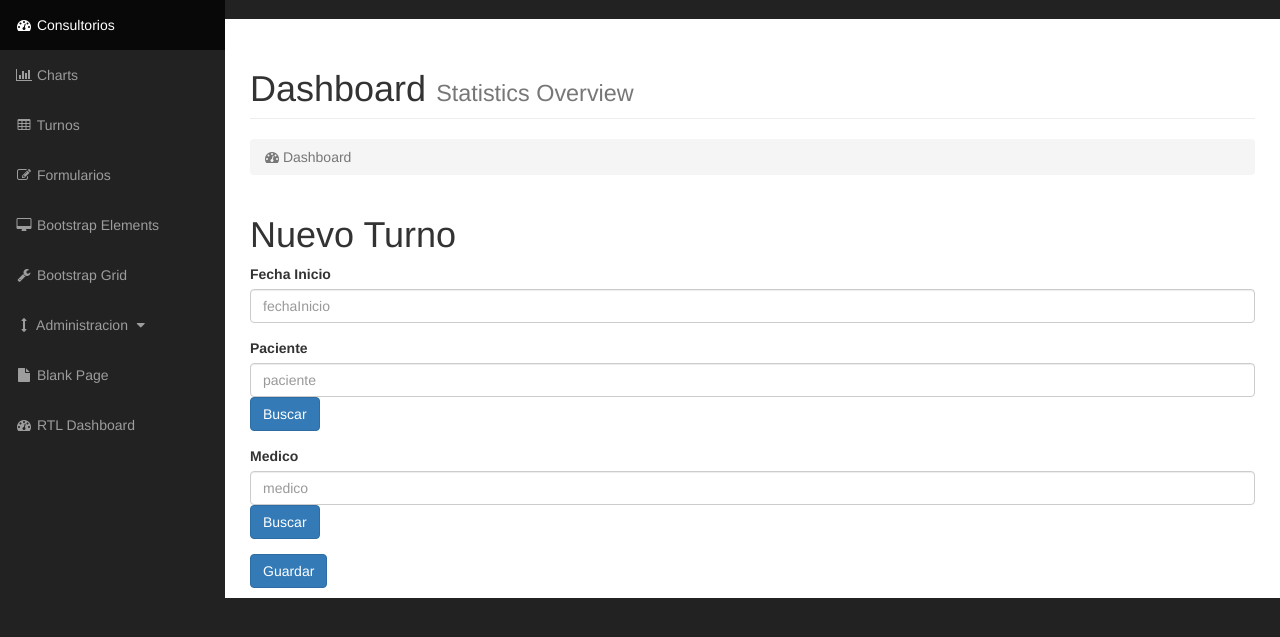
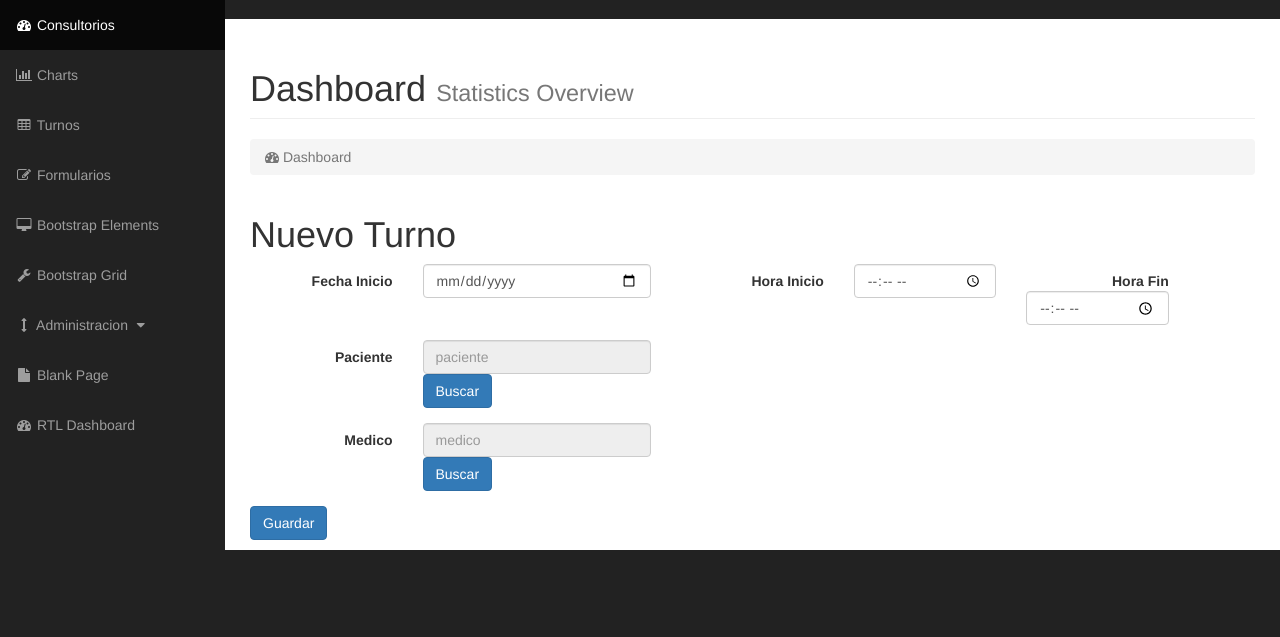
Before and after one commit to pabloivanrichard/consultorio3, a Django app: page /turno/nuevo/ in a window 1280 px wide. Shown: the part 51-688 px from the top of the page. Run offline with Django 3.2, Linux system fonts and the light colour scheme; some libraries are stand-ins or nearby versions.

Commit message:
ya se puede guardar un turno

```diff
--- a/consultorio/gturnos/templates/gturnos/turno/detail.html
+++ b/consultorio/gturnos/templates/gturnos/turno/detail.html
@@ -3,7 +3,7 @@
 {% block titulo %}Detalle Turno{% endblock %}
 
 {% block principal %}
-	<h1>Detalle Organizacion</h1>
+	<h1>Detalle Turno</h1>
 
 		<div class="panel panel-primary">
 			<div class="panel-heading">
--- a/consultorio/gturnos/templates/gturnos/turno/nuevoTurno.html
+++ b/consultorio/gturnos/templates/gturnos/turno/nuevoTurno.html
@@ -26,23 +26,6 @@ function buscarMedico(){
     miPopup.focus()
 }
 
-$(function () {
-     $('#fechaInicio').datetimepicker({
-       viewMode: 'years',
-       format: 'dd/mm/yyyy',
-       pickTime: 'True',
-       daysOfWeekDisabled: [0, 6]
-     });
-   });
-
-
-
-jQuery(document).ready(function() {
-    jQuery('#paciente').keypress(function(tecla) {
-        if(tecla.charCode < 48 || tecla.charCode > 57) return false;
-    });
-});
-
 </script>
 {% endblock %}
 
@@ -51,27 +34,63 @@ jQuery(document).ready(function() {
 
 	<h1>Nuevo Turno</h1>
 
-<form name=formul>
+
+    {% if errores %}
+    <div class="alert alert-danger" role="alert">
+      Corrija los siguientes errores:
+        <ol>
+          fecha: {{fecha}}
+        {% for error in errores %}
+            <li><strong>{{ error|escape }}</strong></li>
+        {% endfor %}
+        </ol>
+    </div>
+    {% endif %}
+
+<form class="form-horizontal" name=formul method="POST" action="{% url 'agregarTurno' %}">
+  {% csrf_token %}
   <div class="form-group">
-    <label for="fechaInicio">Fecha Inicio</label>
-    <input type="text" class="form-control" id="fechaInicio" placeholder="fechaInicio" required/>
+    <label for="fechaInicio" class="col-sm-2 control-label">Fecha Inicio</label>
+    <div class="col-sm-3">
+    <input type="date" class="form-control" id="fechaInicio" name="fechaInicio" placeholder="fechaInicio" required value="{{fechaInicio}}" />
+    </div>
+    <label for="horaInicio" class="col-sm-2 control-label">Hora Inicio</label>
+    <div class="col-sm-2">
+    <input type="time" class="form-control" id="horaInicio" name="horaInicio" placeholder="fechaInicio" required value="" />
+    </div>
+    <label for="horaFin" class="col-sm-2 control-label">Hora Fin</label>
+    <div class="col-sm-2">
+    <input type="time" class="form-control" id="horaFin" name="horaFin" placeholder="fechaInicio" required value="" />
+    </div>
   </div>
   <div class="form-group">
-    <label for="paciente">Paciente</label>
+    <label for="paciente" class="col-sm-2 control-label">Paciente</label>
     <!-- <input type=text name=paciente value="Seleccione el Paciente" size=25 maxlength=3> -->
-    <input type=text class="form-control" name=paciente  placeholder="paciente"  required/>
+    <div class="col-sm-3">
+    <input type=text class="form-control" name=paciente  placeholder="paciente"  disabled/>
+    <input type="Button" value="Buscar" onclick="buscarPaciente()" class="save btn btn-primary">
+    </div>
     <!-- <input type=text name=paciente value="Paciente" size=10 maxlength=3>  -->
     <input type="hidden"  id="hpaciente" name="hpaciente" />
     <!-- <br></br> -->
-    <input type="Button" value="Buscar" onclick="buscarPaciente()" class="save btn btn-primary">
+
+
+
   </div>
   <div class="form-group">
-    <label for="medico">Medico</label>
-    <input type="text" class="form-control" name=medico placeholder="medico" required/>
-    <input type="hidden"  id="hmedico" name="hmedico">
+    <label for="medico" class="col-sm-2 control-label">Medico</label>
+    <div class="col-sm-3">
+    <input type="text" class="form-control" name=medico placeholder="medico" disabled/>
+
+
+      <input type="hidden"  id="hmedico" name="hmedico">
     <input type="Button" value="Buscar" onclick="buscarMedico()" class="save btn btn-primary">
+
+    </div>
   </div>
+
   <button type="submit" class="save btn btn-primary">Guardar</button>
+
 </form>
 
 {% endblock %}
--- a/consultorio/gturnos/urls.py
+++ b/consultorio/gturnos/urls.py
@@ -16,6 +16,7 @@ urlpatterns = [
 
         #Turnos
         url(r'^turno/new/$', turnoViews.turno_new, name='turno_new'),
+        url(r'^turno/(?P<pk>[0-9]+)/$', turnoViews.turno_detail,name='turno_detail'),
 
         #Turnos
         url(r'^turno/calendario/$', turnoViews.turnos_calendario, name='calendario'),
@@ -54,8 +55,9 @@ urlpatterns = [
 
 
         #url(r'^turno/nuevo/$', selectoresViews.selectorPaciente ,name='nuevoTurno'),
-        url(r'^turno/nuevo/$', TemplateView.as_view(template_name='gturnos/turno/nuevoTurno.html')),
+        url(r'^turno/nuevo/$', TemplateView.as_view(template_name='gturnos/turno/nuevoTurno.html'), name='nuevo_turno'),
 
+        url(r'^agregarTurno/$', turnoViews.turno_nuevo, name='agregarTurno'),
         #url(r'^medico/nuevoMedico/$', nuevoMedico(template_name='gturnos/medico/nuevoMedico.html')),
 
 
```
Also changed, not shown: consultorio/gturnos/turnoViews.py (+48 -0 lines).
